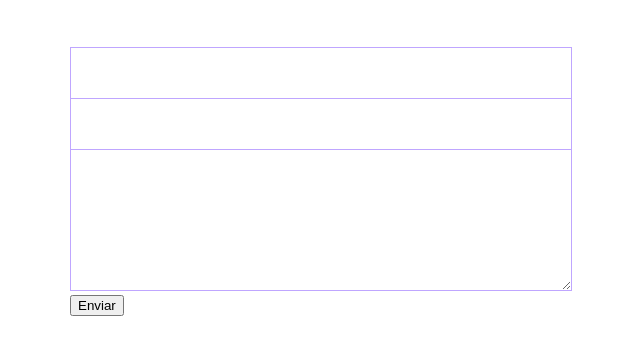
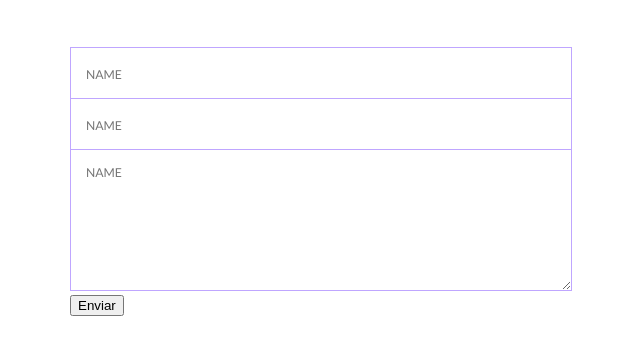
Before and after one commit to johnfgomez/formulario, a plain HTML site: page index.html in a window 1280 px wide. Shown: the part 147-488 px from the top of the page, without its empty margins (320-960 px from the left). Drawn offline with Linux system fonts and the light colour scheme.

Commit message:
Update index.html

```diff
--- a/index.html
+++ b/index.html
@@ -200,11 +200,11 @@ textarea:hover {
 
 <form name="contact" id="form" method="POST" data-netlify="true" >
 
-    <label><input type="text" name="name" /></label>
+    <label><input type="text" name="name"placeholder="NAME" /></label>
 
-    <label><input type="email" name="email" /></label>
+    <label><input type="email" name="email" placeholder="NAME"/></label>
 
-    <label><textarea name="message"></textarea></label>
+    <label><textarea name="message"placeholder="NAME"></textarea></label>
 
     <button type="submit">Enviar</button>
 
```
